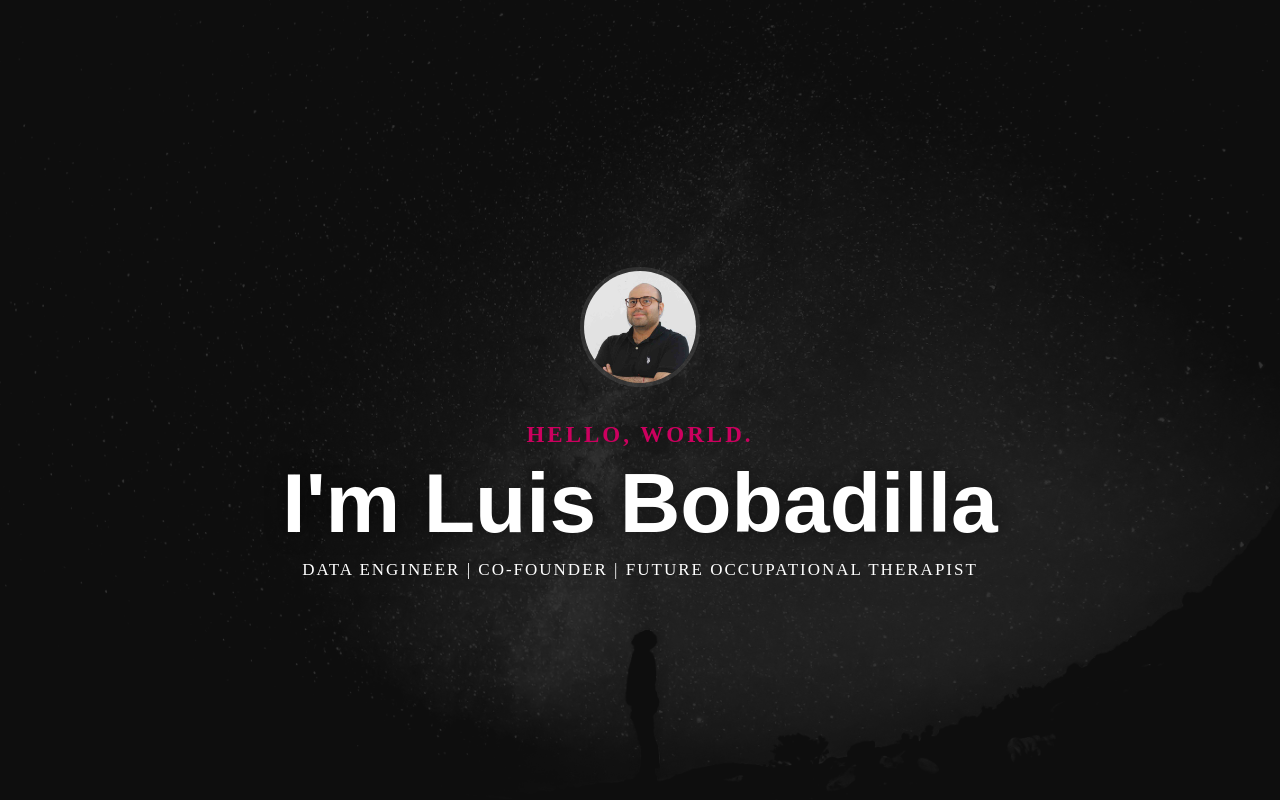
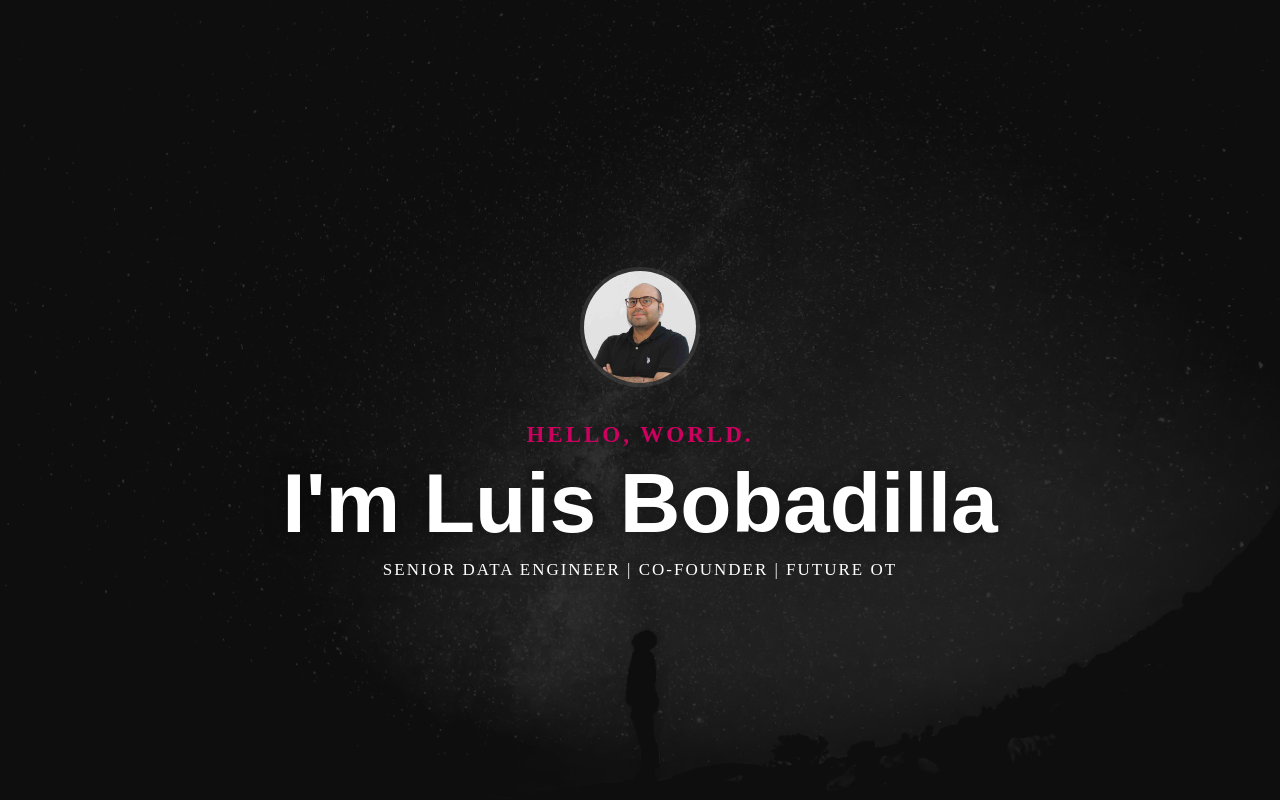
Before and after one commit to happystep/happystep.github.io, a plain HTML site: page index.html in a window 1280 px wide. Shown: the top 800 px of the page. Drawn offline with Linux system fonts and the light colour scheme.

Commit message:
minor changes.

```diff
--- a/index.html
+++ b/index.html
@@ -38,7 +38,7 @@
                     <h5>Hello, World.</h5>
                     <h1>I'm Luis Bobadilla</h1>
                     <p class="intro-position">
-                        <span>Data Engineer | Co-Founder | Future Occupational Therapist</span>
+                        <span>Senior Data Engineer | Co-Founder | Future OT</span>
                     </p>
                 </div>
             </div>
```
